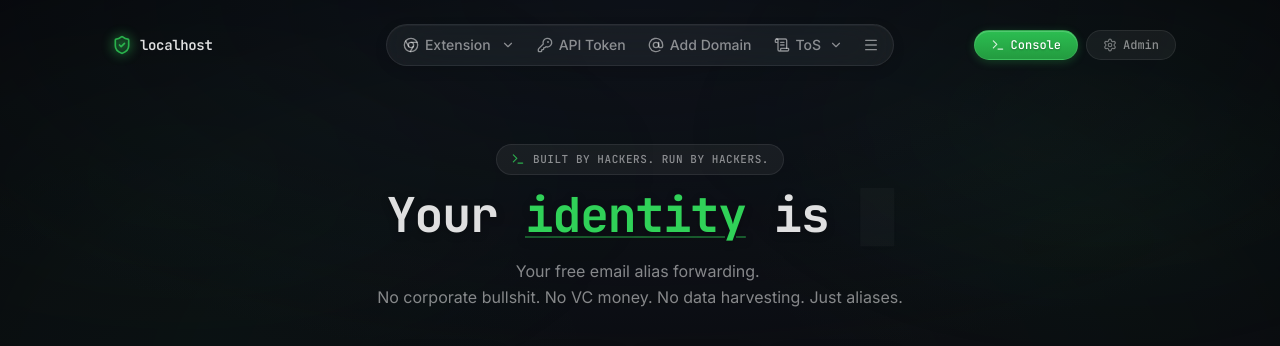
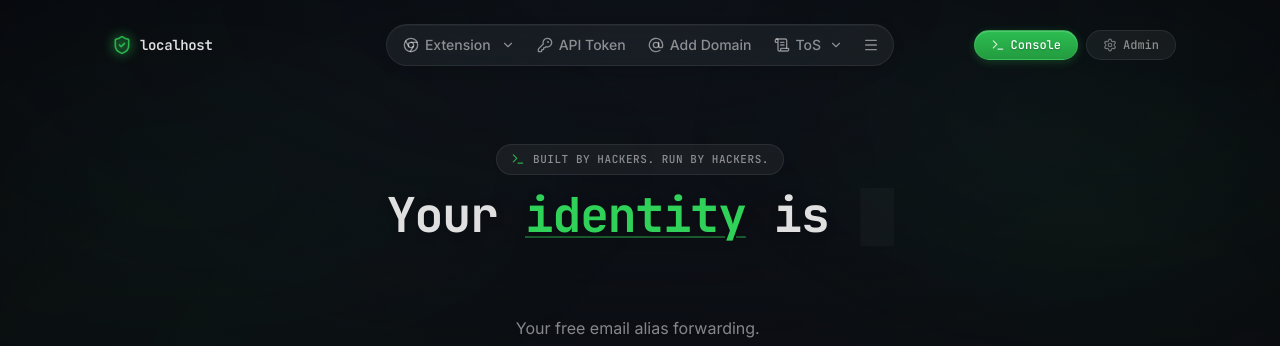
Before and after one commit to haltman-io/mail-forwarding-ui, a Next.js app: page / in a window 1280 px wide. Shown: the top 346 px of the page. Built offline with nearby package versions, Linux system fonts and the light colour scheme; no server answers.

Commit message:
fix: update debug UI setting and improve hero section text

```diff
--- a/components/hero-section.tsx
+++ b/components/hero-section.tsx
@@ -45,11 +45,12 @@ export function HeroSection({ stats }: HeroSectionProps) {
 
         <TextType
           as="h1"
-          className="hero-headline block font-mono text-3xl font-bold leading-[1.15] tracking-tight text-[var(--text-primary)] sm:text-4xl md:text-5xl"
+          className="hero-headline mx-auto block min-h-[3.45em] w-full max-w-[18ch] font-mono text-3xl font-bold leading-[1.15] tracking-tight text-[var(--text-primary)] sm:min-h-[2.35em] sm:max-w-[22ch] sm:text-4xl md:text-5xl"
           text={[
             "Your *identity* is not their *product*.",
-            "Email aliases for *hackers* who read *Phrack*.",
-            "Unlike *Proton*, we don't send your data to *FBI*.",
+            "Your *mail* is not their *telemetry*.",
+            "Built for *curiosity*. Not for *compliance*.",
+            "Because *privacy* should not need approval.",
           ]}
           highlightClassName="text-type__highlight"
           typingSpeed={75}
```
Also changed, not shown: 1 other file (tests, documents, lock files or other folders).
